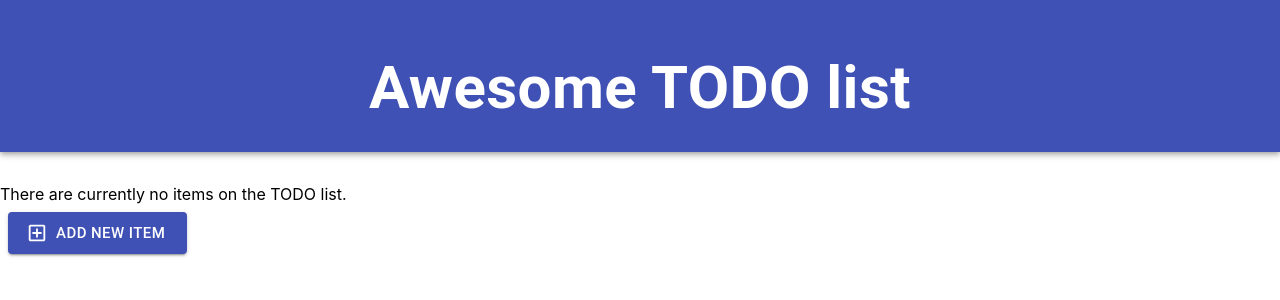
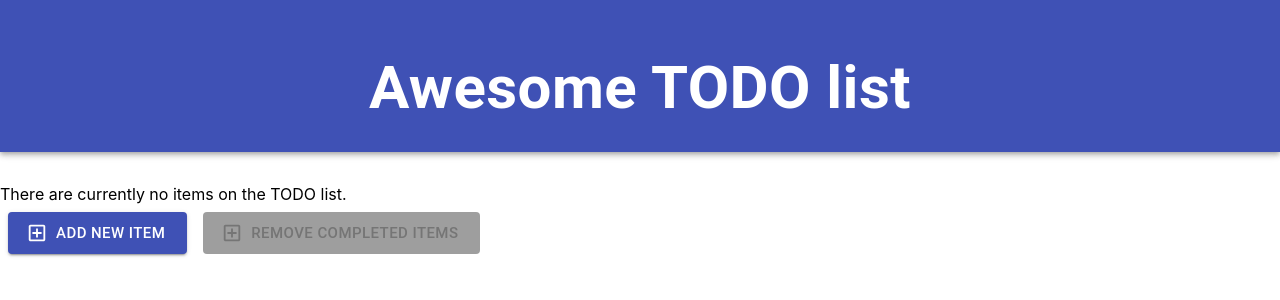
Before and after one commit to jvc5546/ascella-technologies-todo-list, a React (Create React App) app: page / in a window 1280 px wide. Shown: the top 300 px of the page. Built offline with nearby package versions, Linux system fonts and the light colour scheme.

Commit message:
Added new dialog to remove all completed items

```diff
--- a/src/App.js
+++ b/src/App.js
@@ -6,6 +6,8 @@ import './App.css';
 import AppBar from './Components/AppBar';
 import NewItemDialog from './Components/NewItemDialog';
 import Item from './Components/Item';
+import RemoveCompletedItemsDialog from './Components/RemoveCompletedItemsDialog';
+import { grey } from '@material-ui/core/colors';
 
 const useStyles = makeStyles((theme) => ({
   button: {
@@ -15,6 +17,7 @@ const useStyles = makeStyles((theme) => ({
 
 function App() {
   const [openNewItemModal, setOpenNewItemModal] = useState(false);
+  const [openRemoveCompletedModal, setOpenRemoveCompletedModal] = useState(false);
   const [itemList, setItemList] = useState([]);
   const [expanded, setExpanded] = useState(false);
   const classes = useStyles();
@@ -25,6 +28,15 @@ function App() {
 
   const handleCloseNewItemModal = () => {
     setOpenNewItemModal(false);
+  }
+
+  const handleOpenRemoveCompletedModal = () => {
+    setOpenRemoveCompletedModal(true);
+  }
+
+
+  const handleCloseRemoveCompletedModal = () => {
+    setOpenRemoveCompletedModal(false);
   }
 
   const handlePanelChange = (panel) => (event, isExpanded) => {
@@ -58,6 +70,13 @@ function App() {
     setExpanded(false);
   }
 
+  const handleRemoveCompletedConfirmation = () => {
+    let newList = itemList.filter((item) => !item.completed);
+    setItemList(newList);
+    handleCloseRemoveCompletedModal();
+    setExpanded(false);
+  }
+
   return (
     <div className="App">
       <AppBar/>
@@ -74,7 +93,19 @@ function App() {
       >
         Add New Item
       </Button>
+      <Button onClick={handleOpenRemoveCompletedModal}
+        variant="contained"
+        color="primary"
+        size="large"
+        className={classes.button}
+        startIcon={<AddBoxOutlinedIcon />}
+        disabled={itemList.filter((item) => item.completed).length <= 0}
+        style={{ background: (itemList.filter((item) => item.completed).length <= 0) ? grey[500] : "#d50000"}}
+      >
+        Remove Completed Items
+      </Button>
       <NewItemDialog open={openNewItemModal} setClose={handleCloseNewItemModal} addItem={handleAddItem}/>
+      <RemoveCompletedItemsDialog open={openRemoveCompletedModal} setClose={handleCloseRemoveCompletedModal} handleRemoveCompletedConfirmation={handleRemoveCompletedConfirmation}/>
     </div>
   );
 }
--- /dev/null
+++ b/src/Components/RemoveCompletedItemsDialog.js
@@ -0,0 +1,48 @@
+import React from 'react';
+import { makeStyles } from '@material-ui/core/styles';
+import Button from '@material-ui/core/Button';
+import Dialog from '@material-ui/core/Dialog';
+import DialogActions from '@material-ui/core/DialogActions';
+import DialogContent from '@material-ui/core/DialogContent';
+import DialogContentText from '@material-ui/core/DialogContentText';
+import DialogTitle from '@material-ui/core/DialogTitle';
+import { grey } from '@material-ui/core/colors';
+
+const useStyles = makeStyles((theme) => ({
+  itemTitle: {
+    fontWeight: "bold"
+  }
+}));
+
+export default function RemoveCompletedItemsDialog(props) {
+  const classes = useStyles();
+
+  const handleClose = () => {
+    props.setClose();
+  };
+
+  const handleRemoveCompleted = () => {
+    props.handleRemoveCompletedConfirmation();
+  }
+
+  return (
+    <div>
+      <Dialog open={props.open} onClose={handleClose} aria-labelledby="remove-completed-dialog-title">
+        <DialogTitle id="remove-completed-dialog-title">Remove Completed Items Confirmation</DialogTitle>
+        <DialogContent>
+          <DialogContentText>
+            Are you sure you want to permanently remove all the completed items?
+          </DialogContentText>
+        </DialogContent>
+        <DialogActions>
+          <Button onClick={handleClose} style={{ background: grey[700], color: "white"}} variant="contained">
+            Cancel
+          </Button>
+          <Button onClick={handleRemoveCompleted} style={{ background: "#d50000", color: "white"}} variant="contained">
+            Remove Completed Items
+          </Button>
+        </DialogActions>
+      </Dialog>
+    </div>
+  );
+}
```
